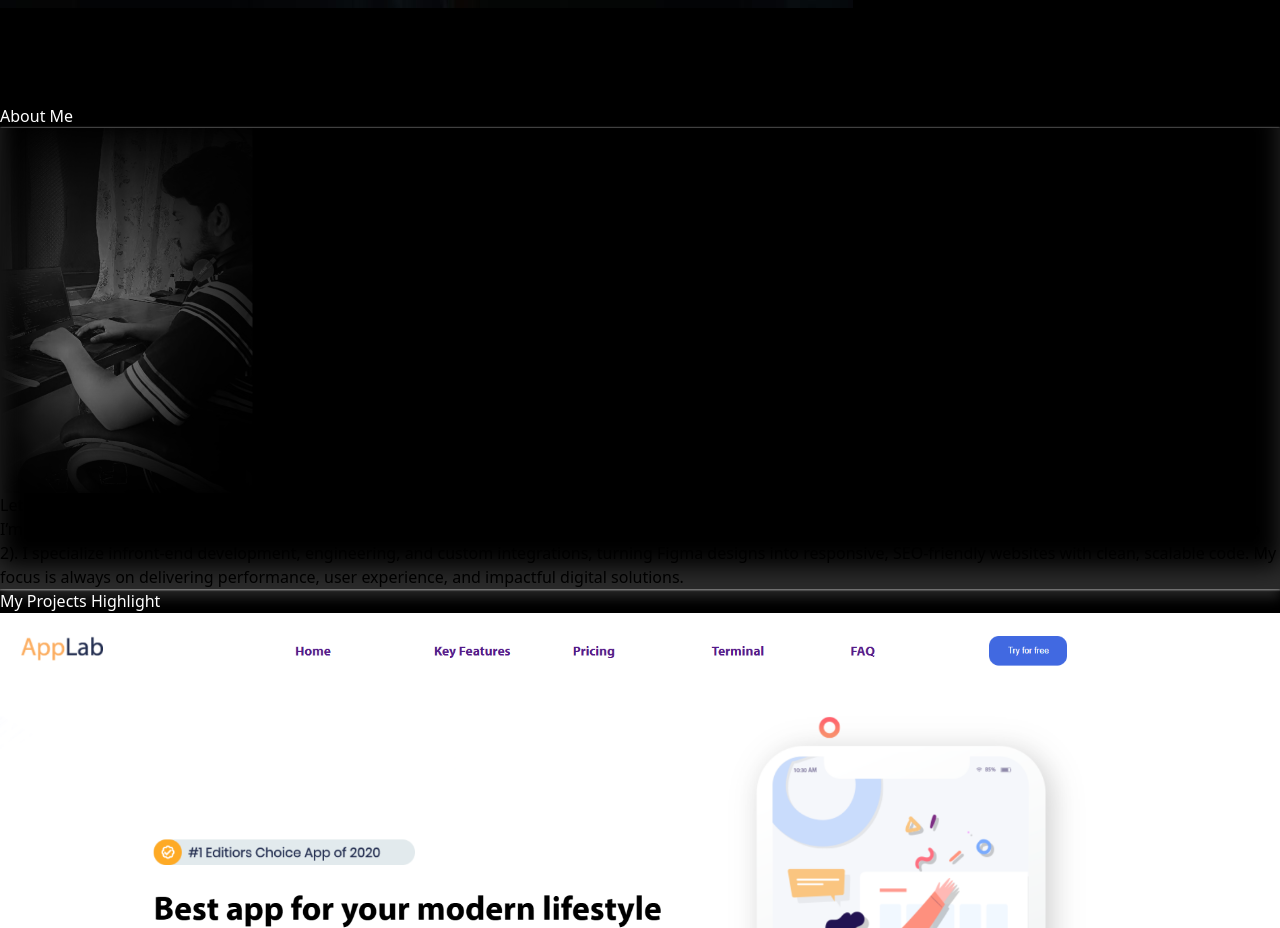
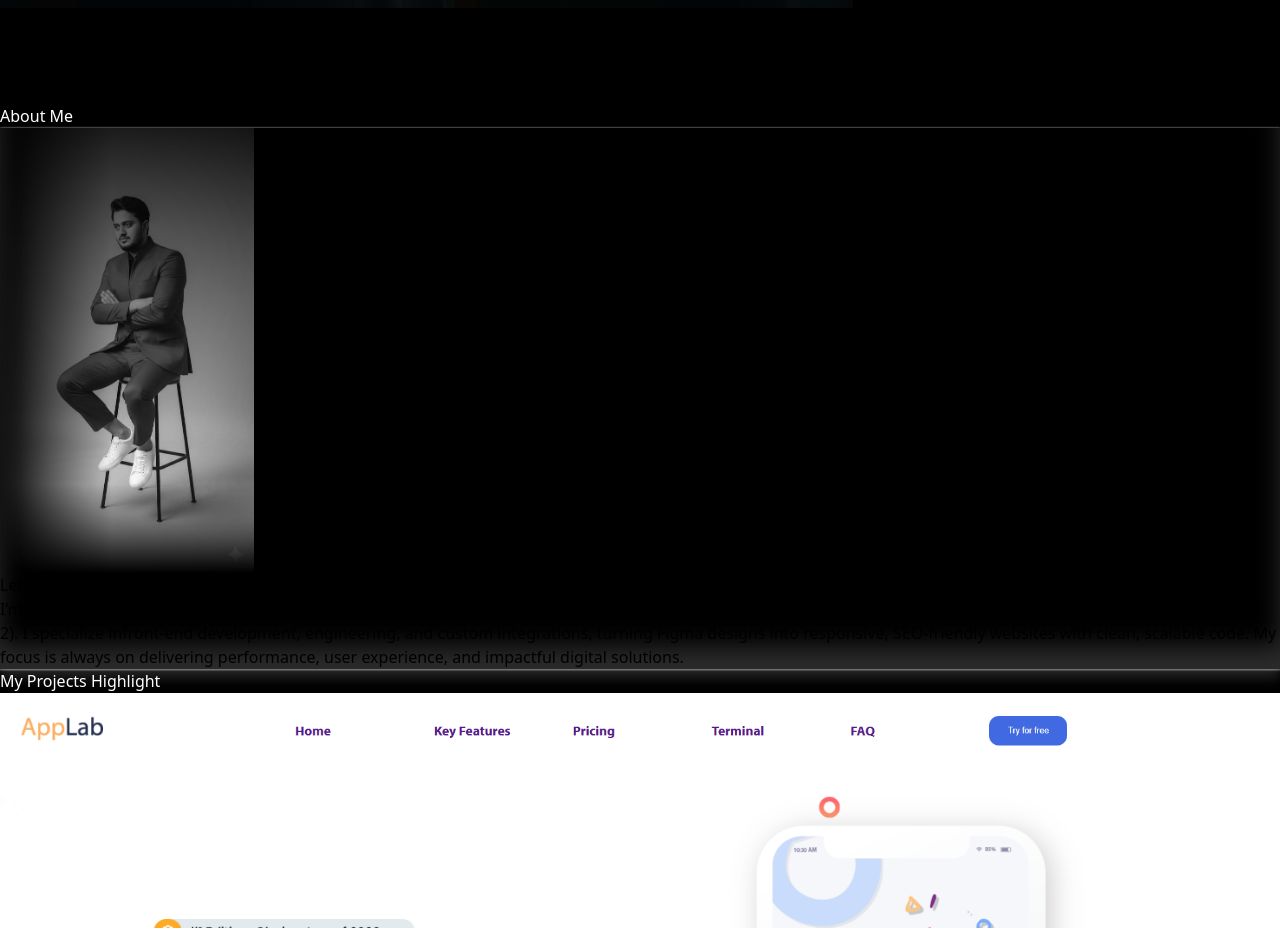
Before and after one commit to ShoaibAhmed230/shoaibahmed.dev, a React (Vite) app: page / in a window 1280 px wide. Shown: the part 2320-3248 px from the top of the page. Built offline with nearby package versions, Linux system fonts and the light colour scheme.

Commit message:
change about pic

```diff
--- a/src/Components/About/About.css
+++ b/src/Components/About/About.css
@@ -8,10 +8,10 @@
 }
 
 .side-img-box img{
-  -webkit-mask-image: linear-gradient(to right, black 16%, transparent 121%),
-  linear-gradient(to left, black 65%, transparent 100%),
-  linear-gradient(to bottom, black 52%, transparent 102%),
-  linear-gradient(to top, black 27%, transparent 103%);
+  -webkit-mask-image: linear-gradient(to right, black 108%, transparent 151%),
+  linear-gradient(to left, black 56%, transparent 100%),
+  linear-gradient(to bottom, black 80%, transparent 100%),
+  linear-gradient(to top, black 27%, transparent 114%);
   -webkit-mask-composite: destination-in;
 
 }
--- a/src/Components/About/About.jsx
+++ b/src/Components/About/About.jsx
@@ -1,5 +1,6 @@
 import React from 'react'
-import shImg from '../../assets/Images/s-side-img.png'
+// import shImg from '../../assets/Images/s-side-img.png'
+import shImg from '../../assets/Images/shoaib-side-photo2.jpg'
 import './About.css'
 import '../Header/Header.css'
 import '../../assets/Theme/Theme.css';
```
Also changed, not shown: src/assets/Images/shoaib-side-photo.png (added), src/assets/Images/shoaib-side-photo2.jpg (added).
